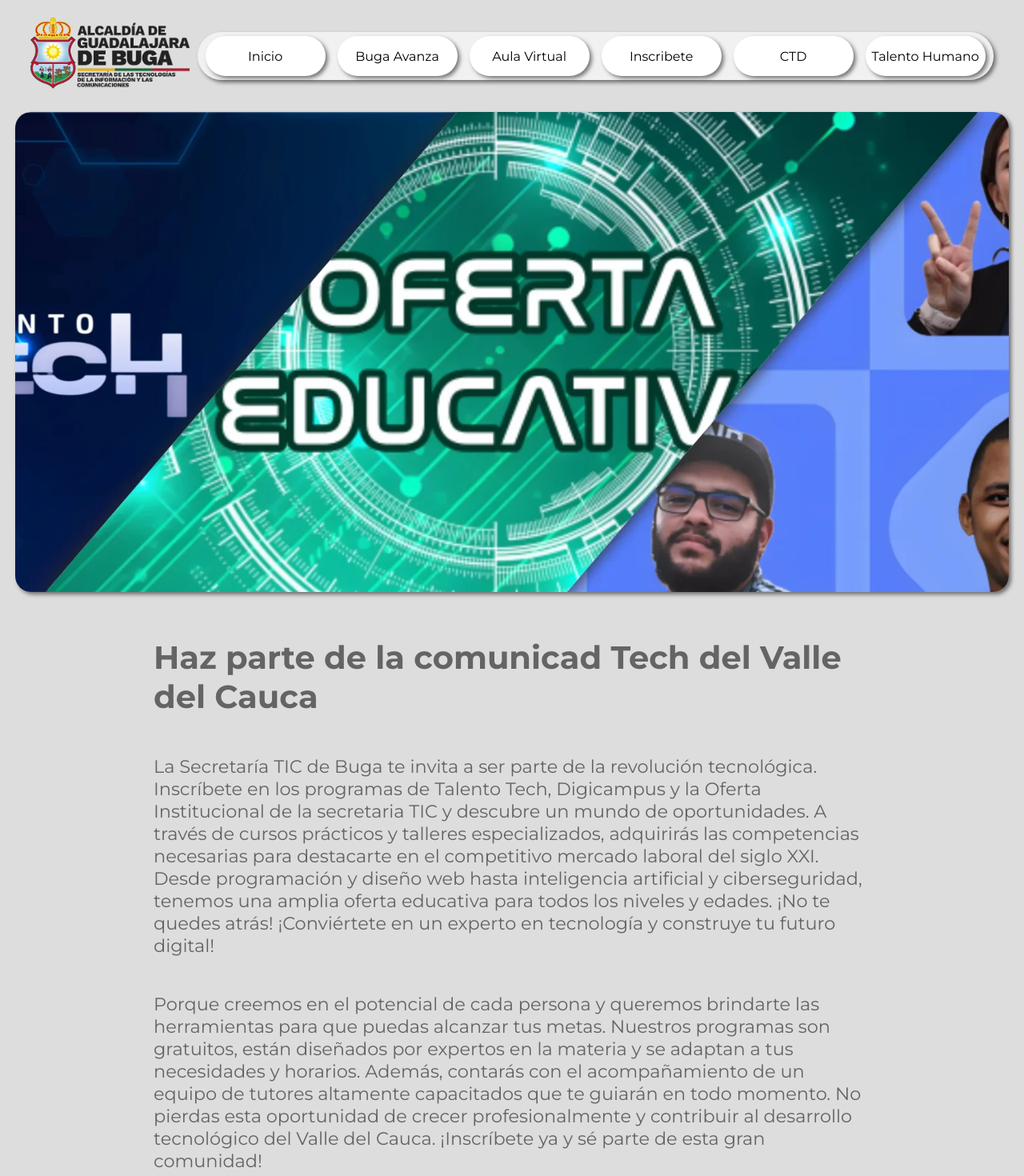
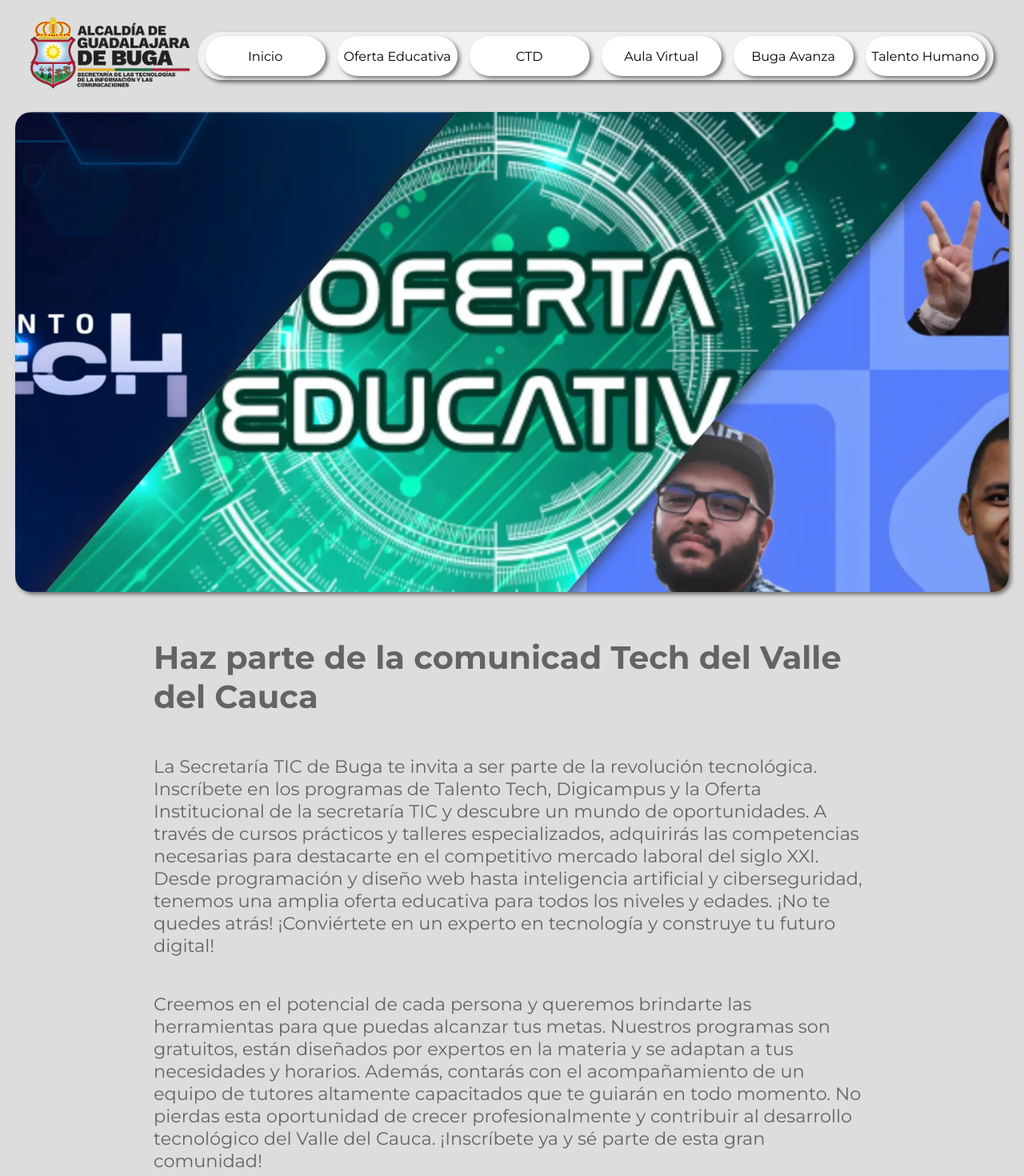
Before and after one commit to Akami-Usagi/Secretaria-Tic, a React (Create React App) app in the folder secretaria-tic/: page /inscripciones in a window 1280 px wide. Shown: the top 1470 px of the page at 80% size. Built offline with nearby package versions, Linux system fonts and the light colour scheme.

Commit message:
cambios solicitados por paola completos

```diff
--- a/secretaria-tic/package.json
+++ b/secretaria-tic/package.json
@@ -6,7 +6,7 @@
     "@testing-library/jest-dom": "^5.17.0",
     "@testing-library/react": "^13.4.0",
     "@testing-library/user-event": "^13.5.0",
-    "firebase": "^10.13.0",
+    "firebase": "^10.13.1",
     "react": "^18.3.1",
     "react-dom": "^18.3.1",
     "react-icons": "^5.2.1",
--- a/secretaria-tic/src/components/header.jsx
+++ b/secretaria-tic/src/components/header.jsx
@@ -90,10 +90,10 @@ export default function Header(){
                 <nav>
                     <NavList>
                         <li><Link to={"/"}><NavButton>Inicio</NavButton></Link></li>
+                        <li><Link to={"/inscripciones"}><NavButton>Oferta Educativa</NavButton></Link></li>
+                        <li><Link to={"/centros-transformacion-digital"}><NavButton>CTD</NavButton></Link></li>
+                        <li><Link to={"/aula-virtual"}><NavButton>Aula Virtual</NavButton></Link></li>
                         <li><Link to={"/buga-avanza"}><NavButton>Buga Avanza</NavButton></Link></li>
-                        <li><Link to={"/aula-virtual"}><NavButton>Aula Virtual</NavButton></Link></li>
-                        <li><Link to={"/inscripciones"}><NavButton>Inscribete</NavButton></Link></li>
-                        <li><Link to={"/centros-transformacion-digital"}><NavButton>CTD</NavButton></Link></li>
                         <li><Link to={"/talento-humano"}><NavButton>Talento Humano</NavButton></Link></li>
                     </NavList>
                 </nav>
--- a/secretaria-tic/src/components/headerMenu.jsx
+++ b/secretaria-tic/src/components/headerMenu.jsx
@@ -51,10 +51,10 @@ export default function HeaderMenu({setMenuOpen}){
         <MenuDiv>
             <MenuList>
                     <li><Link to={"/"}><MenuButton onClick={()=> setMenuOpen(false)}>Inicio</MenuButton></Link></li>
+                    <li><Link to={"/inscripciones"}><MenuButton onClick={()=> setMenuOpen(false)}>Oferta Educativa</MenuButton></Link></li>
+                    <li><Link to={"/centros-transformacion-digital"}><MenuButton onClick={()=> setMenuOpen(false)}>CTD</MenuButton></Link></li>
+                    <li><Link to={"/aula-virtual"}><MenuButton onClick={()=> setMenuOpen(false)}>Aula Virtual</MenuButton></Link></li>
                     <li><Link to={"/buga-avanza"}><MenuButton onClick={()=> setMenuOpen(false)}>Buga Avanza</MenuButton></Link></li>
-                    <li><Link to={"/aula-virtual"}><MenuButton onClick={()=> setMenuOpen(false)}>Aula Virtual</MenuButton></Link></li>
-                    <li><Link to={"/inscripciones"}><MenuButton onClick={()=> setMenuOpen(false)}>Inscribete</MenuButton></Link></li>
-                    <li><Link to={"/centros-transformacion-digital"}><MenuButton onClick={()=> setMenuOpen(false)}>CTD</MenuButton></Link></li>
                     <li><Link to={"/talento-humano"}><MenuButton onClick={()=> setMenuOpen(false)}>Talento Humano</MenuButton></Link></li>
             </MenuList>
         </MenuDiv>
--- a/secretaria-tic/src/components/infoCard.jsx
+++ b/secretaria-tic/src/components/infoCard.jsx
@@ -115,7 +115,7 @@ export default function InfoCard({image, link, title, text, target}){
                 <TextDiv>
                     <InfoTitle>{title}</InfoTitle>
                     <InfoText>{text}</InfoText>
-                    <CustomLink to={link} target={target}><InfoButon onClick={() => {window.scroll(0,0)}}>Ver Mas</InfoButon></CustomLink>
+                    <CustomLink to={link} target={target}><InfoButon onClick={() => {window.scroll(0,0)}}>Ver Más</InfoButon></CustomLink>
                 </TextDiv>
             </InfoContent>
         </InfoBack>
--- a/secretaria-tic/src/components/infoCardLeft.jsx
+++ b/secretaria-tic/src/components/infoCardLeft.jsx
@@ -113,7 +113,7 @@ export default function InfoCardLeft({image, link, title, text, target}){
                 <TextDiv>
                     <InfoTitle>{title}</InfoTitle>
                     <InfoText>{text}</InfoText>
-                    <CustomLink to={link} target={target}><InfoButon onClick={() => {window.scroll(0,0)}}>Ver Mas</InfoButon></CustomLink>
+                    <CustomLink to={link} target={target}><InfoButon onClick={() => {window.scroll(0,0)}}>Ver Más</InfoButon></CustomLink>
                 </TextDiv>
             </InfoContent>
         </InfoBack>
--- a/secretaria-tic/src/pages/digicampus.jsx
+++ b/secretaria-tic/src/pages/digicampus.jsx
@@ -89,7 +89,7 @@ export default function Digicampus(){
             <TextDiv>
                 <Title>¡Bienvenido a DigiCampus!</Title>
                 <Text>
-                    la puerta a tu futuro! Esta plataforma es más que un simple acceso a la educación, es la oportunidad que estabas esperando para transformar tu vida. Gracias al compromiso de la Gobernación del Valle, ahora tienes la posibilidad de acceder a becas universitarias que te permitirán alcanzar tus sueños.
+                    !La puerta a tu futuro! Esta plataforma es más que un simple acceso a la educación, es la oportunidad que estabas esperando para transformar tu vida. Gracias al compromiso de la Gobernación del Valle, ahora tienes la posibilidad de acceder a becas universitarias que te permitirán alcanzar tus sueños.
                 </Text>
                 <Text>
                     Imagina un lugar donde cada clic te acerca un paso más a la carrera de tus sueños, donde las barreras económicas ya no te detienen, y donde el esfuerzo es recompensado con oportunidades reales. En DigiCampus, el conocimiento está al alcance de todos, y con el apoyo de la Gobernación del Valle, esas metas que parecían inalcanzables están más cerca de lo que imaginas.
--- a/secretaria-tic/src/pages/inscripciones.jsx
+++ b/secretaria-tic/src/pages/inscripciones.jsx
@@ -160,10 +160,10 @@ export default function Inscripciones(){
             <TextDiv>
                 <Title>Haz parte de la comunicad Tech del Valle del Cauca</Title>
                 <Text>
-                    La Secretaría TIC de Buga te invita a ser parte de la revolución tecnológica. Inscríbete en los programas de Talento Tech, Digicampus y la Oferta Institucional de la secretaria TIC y descubre un mundo de oportunidades. A través de cursos prácticos y talleres especializados, adquirirás las competencias necesarias para destacarte en el competitivo mercado laboral del siglo XXI. Desde programación y diseño web hasta inteligencia artificial y ciberseguridad, tenemos una amplia oferta educativa para todos los niveles y edades. ¡No te quedes atrás! ¡Conviértete en un experto en tecnología y construye tu futuro digital!
+                    La Secretaría TIC de Buga te invita a ser parte de la revolución tecnológica. Inscríbete en los programas de Talento Tech, Digicampus y la Oferta Institucional de la secretaría TIC y descubre un mundo de oportunidades. A través de cursos prácticos y talleres especializados, adquirirás las competencias necesarias para destacarte en el competitivo mercado laboral del siglo XXI. Desde programación y diseño web hasta inteligencia artificial y ciberseguridad, tenemos una amplia oferta educativa para todos los niveles y edades. ¡No te quedes atrás! ¡Conviértete en un experto en tecnología y construye tu futuro digital!
                 </Text>
                 <Text>
-                    Porque creemos en el potencial de cada persona y queremos brindarte las herramientas para que puedas alcanzar tus metas. Nuestros programas son gratuitos, están diseñados por expertos en la materia y se adaptan a tus necesidades y horarios. Además, contarás con el acompañamiento de un equipo de tutores altamente capacitados que te guiarán en todo momento. No pierdas esta oportunidad de crecer profesionalmente y contribuir al desarrollo tecnológico del Valle del Cauca. ¡Inscríbete ya y sé parte de esta gran comunidad!
+                    Creemos en el potencial de cada persona y queremos brindarte las herramientas para que puedas alcanzar tus metas. Nuestros programas son gratuitos, están diseñados por expertos en la materia y se adaptan a tus necesidades y horarios. Además, contarás con el acompañamiento de un equipo de tutores altamente capacitados que te guiarán en todo momento. No pierdas esta oportunidad de crecer profesionalmente y contribuir al desarrollo tecnológico del Valle del Cauca. ¡Inscríbete ya y sé parte de esta gran comunidad!
                 </Text>
                 <Text>
                     ¡Completa el siguiente formulario y cambia tu futuro!
--- a/secretaria-tic/src/pages/ofertaInstitucional.jsx
+++ b/secretaria-tic/src/pages/ofertaInstitucional.jsx
@@ -91,9 +91,9 @@ export default function BugaAvanza(){
                 <Text>
                     La Secretaría de las Tecnologias de la Informacion y las Comunicaciones, ofrece a toda
                     la comunidad Bugueña una fuerte oferta educativa, con el objetivo de cerrar la gran brecha digital
-                    que existe entre la poblacion bugueña. Estamos innovando cada día para asi lograr ofrecer
+                    que existe entre la poblacion bugueña. Estamos innovando cada día para así lograr ofrecer
                     nuevos cursos a toda la comunidad, en los proximos meses, a parte de las formaciones en Ofimatica Basica,
-                    cursos de Excel y Office, se anexan a nuestro portafolio nuevos cursos en Manejo de Drones y en Fundamentos de Programacion.
+                    cursos de Excel y Office, se anexan a nuestro portafolio nuevos cursos en manejo de Drones y en Fundamentos de Programacion.
                 </Text>
             </TextDiv>
             <CousesDiv>
--- a/secretaria-tic/src/pages/talentoTech.jsx
+++ b/secretaria-tic/src/pages/talentoTech.jsx
@@ -89,7 +89,7 @@ export default function TalentoTech(){
             <TextDiv>
                 <Title>¡Haz parte de nuestro Talento Tech!</Title>
                 <Text>
-                    ¿Quieres impulsar tu carrera en el mundo digital? ¡Inscribete en los programas de <strong>Talento Tech</strong> de la gobernacion del Valle del Cauca! Aprende las habilidades mas demandadas en el mercado laboral actual, como programacion, inteligencia artificial y ciberseguridad. ¡Es tu oportunidad de adquirir conocimientos en alta calidad y abrirte puertas a nuevas oportunidades laborales!
+                    ¿Quieres impulsar tu carrera en el mundo digital? ¡Inscribete en los programas de <strong>Talento Tech</strong> de la gobernacion del Valle del Cauca! Aprende las habilidades más demandadas en el mercado laboral actual, como programación, inteligencia artificial y ciberseguridad. ¡Es tu oportunidad de adquirir conocimientos en alta calidad y abrirte puertas a nuevas oportunidades laborales!
                 </Text>
                 <Text>
                     No esperes más y sé árte de esta gran iniciativa que busca formar a los futuros lideres en tecnología
```
Also changed, not shown: 1 other file (tests, documents, lock files or other folders).
